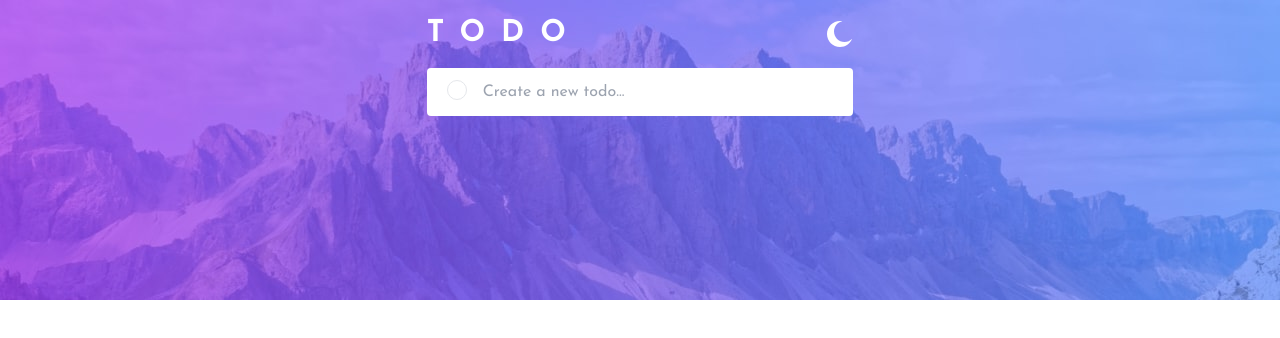
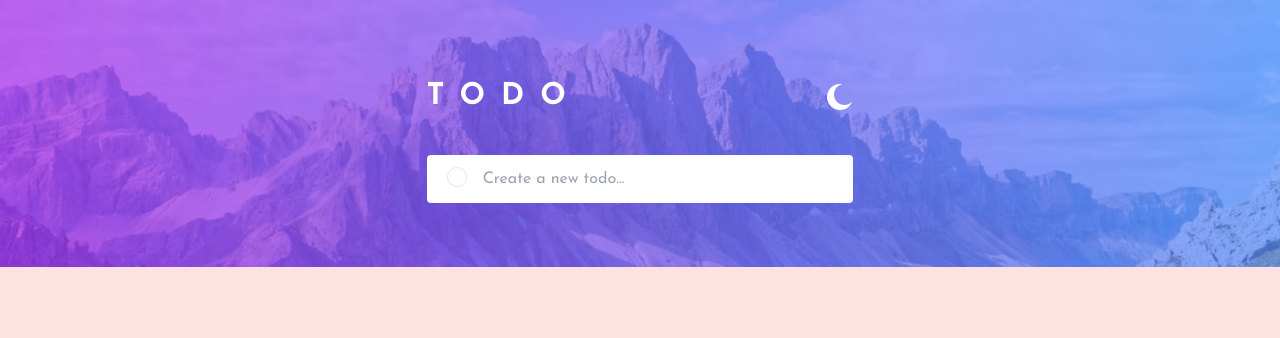
Before and after one commit to AbePlays/Frontend-Challenge-15, a Vue app: page / in a window 1280 px wide. Shown: the top 338 px of the page. Built offline with nearby package versions, Linux system fonts and the light colour scheme.

Commit message:
Styling components

```diff
--- a/src/App.vue
+++ b/src/App.vue
@@ -1,10 +1,12 @@
 <template>
-  <section
-    class="h-screen w-screen bg-hero-light-mobile sm:bg-hero-light-desktop bg-top bg-no-repeat bg-contain sm:bg-auto"
-  >
-    <the-header class="mx-auto" />
-    <add-to-do />
-  </section>
+  <div class="h-screen w-screen bg-red-100">
+    <section
+      class="h-1/3 w-full bg-hero-light-mobile sm:bg-hero-light-desktop bg-top bg-no-repeat bg-cover px-8 md:px-0 flex flex-col justify-center gap-6"
+    >
+      <the-header class="mx-auto" />
+      <add-to-do />
+    </section>
+  </div>
 </template>
 
 <script>
--- a/src/components/AddToDo.vue
+++ b/src/components/AddToDo.vue
@@ -1,5 +1,5 @@
 <template>
-  <div class="relative sm:w-1/3 mx-auto">
+  <div class="relative md:w-1/3 mx-auto">
     <input
       type="text"
       placeholder="Create a new todo..."
--- a/src/components/TheHeader.vue
+++ b/src/components/TheHeader.vue
@@ -1,5 +1,5 @@
 <template>
-  <div class="flex justify-between items-center sm:w-1/3 py-4">
+  <div class="flex justify-between items-center md:w-1/3 py-4">
     <h1 class="text-3xl text-white uppercase tracking-custom font-bold">
       TODO
     </h1>
```
